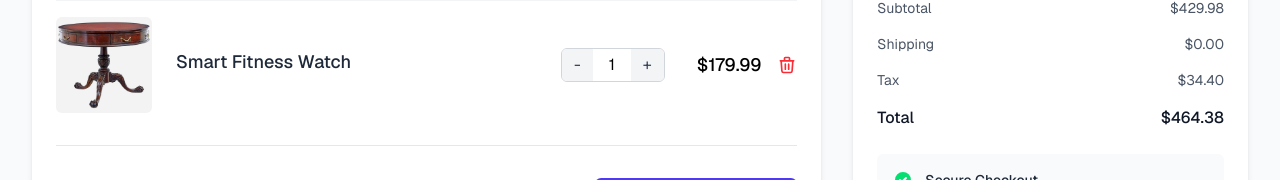
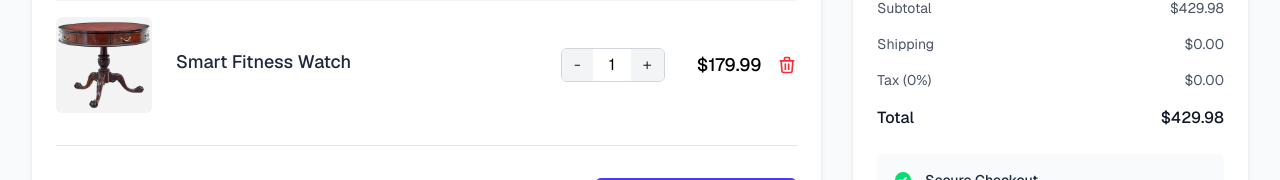
Before and after one commit to AdityaSolanki189/Velindore2, a Next.js app: page /checkout in a window 1280 px wide. Shown: the part 400-580 px from the top of the page. Built offline with nearby package versions, Linux system fonts and the light colour scheme; no server answers.

Commit message:
Pushhh 2

```diff
--- /dev/null
+++ b/src/app/api/settings.ts
@@ -0,0 +1,41 @@
+import { NextApiRequest, NextApiResponse } from 'next';
+import { getSettingsData } from '@/backend/services/settings';
+
+export default async function handler(req: NextApiRequest, res: NextApiResponse) {
+  if (req.method !== 'GET') {
+    return res.status(405).json({ message: 'Method not allowed' });
+  }
+
+  try {
+    const settings = await getSettingsData();
+
+    if (!settings) {
+      return res.status(404).json({ message: 'Settings not found' });
+    }
+
+    res.status(200).json(settings);
+  } catch (error) {
+    console.error('Error fetching settings:', error);
+    res.status(500).json({ message: 'Internal server error' });
+  }
+}
+
+// OR if using App Router, create app/api/settings/route.ts:
+
+// import { NextResponse } from 'next/server';
+// import { getSettingsData } from '@/backend/services/settings';
+
+// export async function GET() {
+//   try {
+//     const settings = await getSettingsData();
+
+//     if (!settings) {
+//       return NextResponse.json({ message: 'Settings not found' }, { status: 404 });
+//     }
+
+//     return NextResponse.json(settings);
+//   } catch (error) {
+//     console.error('Error fetching settings:', error);
+//     return NextResponse.json({ message: 'Internal server error' }, { status: 500 });
+//   }
+// }
--- a/src/app/checkout/page.tsx
+++ b/src/app/checkout/page.tsx
@@ -1,5 +1,5 @@
 "use client";
-
+import { getSettingsData } from '@/backend/services/settings';
 import React, { useState, useEffect } from 'react';
 import Head from 'next/head';
 import Image from 'next/image';
@@ -49,11 +49,27 @@ interface PaymentInfo {
   cvv: string;
 }
 
+interface Settings {
+  id: number;
+  createdAt: Date | null;
+  updatedAt: Date | null;
+  paymentApiKey: string | null;
+  paymentTax: string | null;
+  homeTitle: string | null;
+  contactEmail: string | null;
+  contactNumber: string | null;
+  facebookLink: string | null;
+  instagramLink: string | null;
+  linkedinLink: string | null;
+}
+
 const CheckoutPage: React.FC = () => {
   const [step, setStep] = useState<number>(1);
   const [loading, setLoading] = useState<boolean>(false);
   const [orderComplete, setOrderComplete] = useState<boolean>(false);
-
+  const [settings, setSettings] = useState<Settings | null>(null);
+const [taxPercentage, setTaxPercentage] = useState<number>(0); // Change from 0.08 to 0
+const [taxDisplayPercentage, setTaxDisplayPercentage] = useState<number>(0);
   const [cartItems, setCartItems] = useState<CartItem[]>([]);
 
   const [shippingInfo, setShippingInfo] = useState<ShippingInfo>({
@@ -132,6 +148,44 @@ const CheckoutPage: React.FC = () => {
     loadCartItems();
   }, []);
 
+ useEffect(() => {
+  const fetchSettings = async () => {
+    try {
+      const response = await fetch('/api/settings');
+      if (response.ok) {
+        const settingsData = await response.json();
+        console.log('Fetched settings:', settingsData);
+        console.log('Payment tax from backend:', settingsData.paymentTax);
+
+        setSettings(settingsData);
+
+        // Get the actual tax percentage from paymentTax field
+        if (settingsData.paymentTax) {
+          const backendTaxPercentage = parseFloat(settingsData.paymentTax);
+          console.log('Parsed tax percentage:', backendTaxPercentage);
+
+          setTaxDisplayPercentage(backendTaxPercentage);
+          // Convert to decimal for calculation
+          setTaxPercentage(backendTaxPercentage / 100);
+        } else {
+  // Fallback if paymentTax is null (remove the 8% fallback)
+  setTaxDisplayPercentage(0);
+  setTaxPercentage(0);
+}
+      }
+    } catch (error) {
+  console.error('Failed to fetch settings:', error);
+  // Keep 0% tax if fetch fails (remove the 8% fallback)
+  setTaxDisplayPercentage(0);
+  setTaxPercentage(0);
+}
+  };
+
+  fetchSettings();
+}, []);
+
+
+
   // Save cart items to sessionStorage whenever they change
   useEffect(() => {
     if (cartItems.length > 0) {
@@ -140,10 +194,9 @@ const CheckoutPage: React.FC = () => {
   }, [cartItems]);
 
   const subtotal = cartItems.reduce((sum, item) => sum + item.price * item.quantity, 0);
-  const tax = subtotal * 0.08; // 8% tax
   const shipping = subtotal > 50 ? 0 : 9.99; // Free shipping over $50
-  const total = subtotal + tax + shipping;
-
+  const total = subtotal + taxPercentage + shipping;
+  const tax = subtotal * taxPercentage;
   const updateQuantity = (id: string, newQuantity: number) => {
     if (newQuantity < 1) return;
 
@@ -756,9 +809,9 @@ const CheckoutPage: React.FC = () => {
                   <p>${shipping.toFixed(2)}</p>
                 </div>
                 <div className="flex justify-between text-sm text-gray-600">
-                  <p>Tax</p>
-                  <p>${tax.toFixed(2)}</p>
-                </div>
+  <p>Tax ({taxDisplayPercentage}%)</p>
+  <p>${tax.toFixed(2)}</p>
+</div>
                 <div className="flex justify-between text-base font-medium text-gray-900">
                   <p>Total</p>
                   <p>${total.toFixed(2)}</p>
--- a/src/app/product/[id]/page.tsx
+++ b/src/app/product/[id]/page.tsx
@@ -218,9 +218,9 @@ export default function ProductPage() {
                 />
               </div>
 
-              <button className="flex-1 bg-black text-white h-12 font-semibold rounded hover:bg-gray-800 transition-colors">
+              {/* <button className="flex-1 bg-black text-white h-12 font-semibold rounded hover:bg-gray-800 transition-colors">
                 ADD TO CART
-              </button>
+              </button> */}
 
               <button
                 className="w-12 h-12 flex items-center justify-center bg-white border border-gray-300 rounded hover:border-black transition-colors"
```
